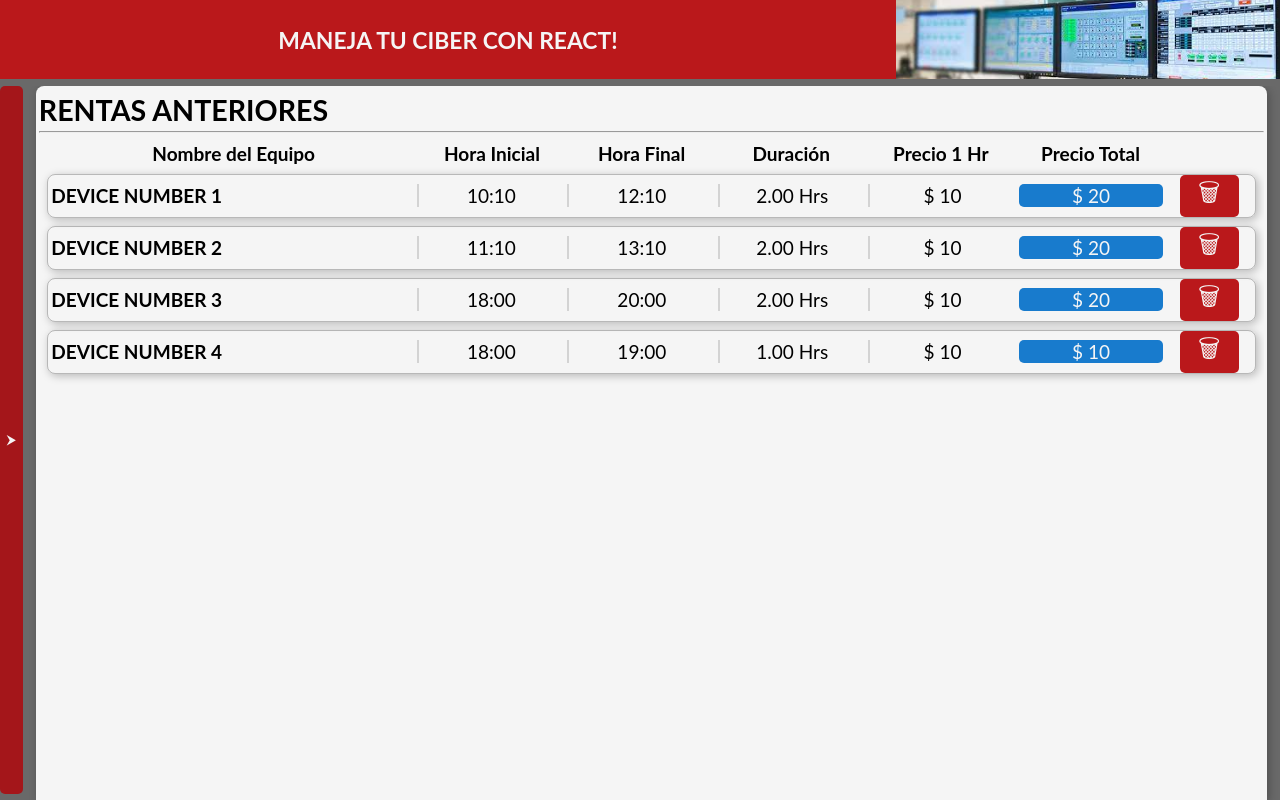
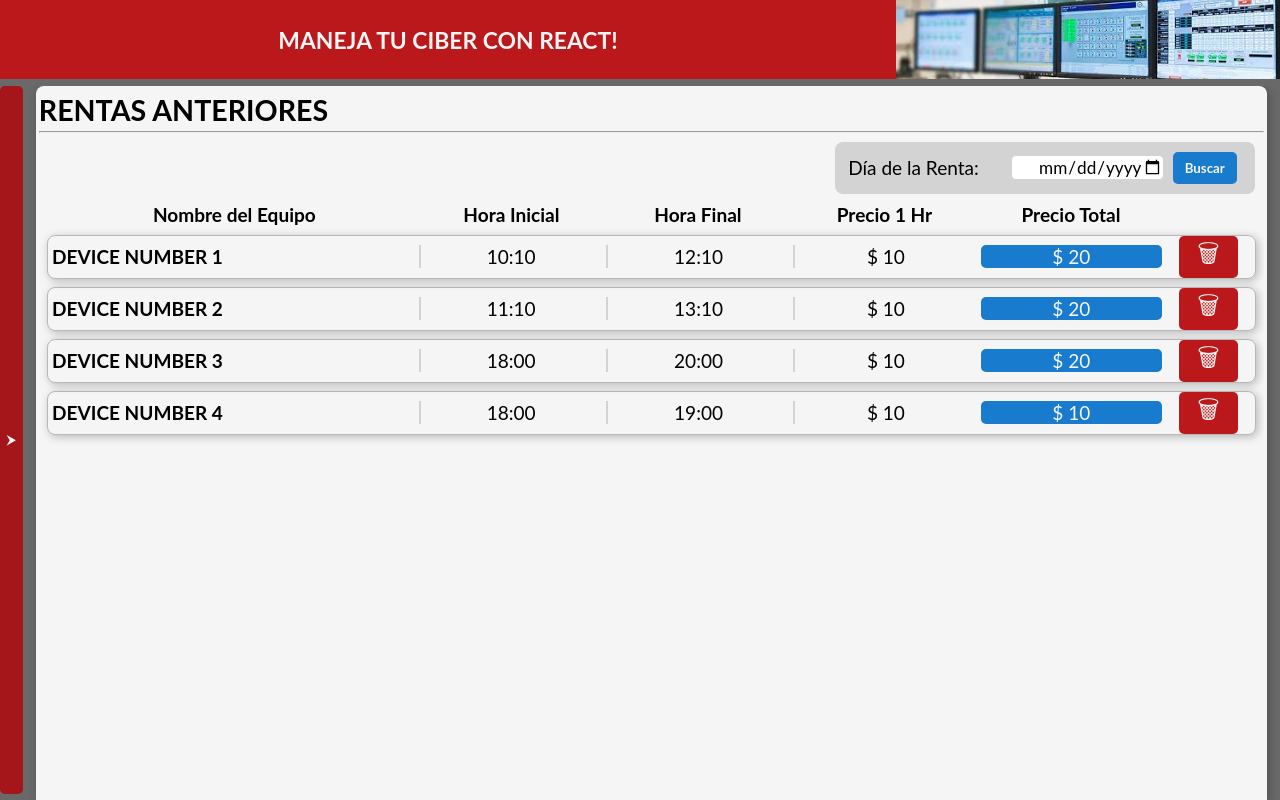
Before and after one commit to RaisedEel/react-ciber, a React (Create React App) app: page /rentas in a window 1280 px wide. Built offline with nearby package versions, Linux system fonts and the light colour scheme.

Commit message:
Agregado un buscador por fecha a la pagina de rentas. No funcional hasta que se agreguen estados.

```diff
--- a/src/components/rentals/RentalItem.js
+++ b/src/components/rentals/RentalItem.js
@@ -8,7 +8,6 @@ function RentalItem(props) {
         <p className={classes.name}>{props.name}</p>
         <p className={classes.data}>{props.startTime}</p>
         <p className={classes.data}>{props.endTime}</p>
-        <p className={classes.data}>{props.duration} Hrs</p>
         <p className={classes.data}>$ {props.price}</p>
         <p className={classes.result}>$ {props.total}</p>
         <div className={classes.actions}>
--- a/src/components/rentals/RentalItem.module.css
+++ b/src/components/rentals/RentalItem.module.css
@@ -12,7 +12,7 @@
 
 .data,
 .result {
-  width: 12%;
+  width: 15%;
   text-align: center;
 }
 
--- a/src/components/rentals/RentalsList.js
+++ b/src/components/rentals/RentalsList.js
@@ -9,7 +9,6 @@ function RentalsList(props) {
         <span className={classes.name}>Nombre del Equipo</span>
         <span>Hora Inicial</span>
         <span>Hora Final</span>
-        <span>Duración</span>
         <span>Precio 1 Hr</span>
         <span>Precio Total</span>
         <span className={classes.last}/>
--- a/src/components/rentals/RentalsList.module.css
+++ b/src/components/rentals/RentalsList.module.css
@@ -14,7 +14,7 @@
 }
 
 .header span {
-  width: 12%;
+  width: 15%;
   padding-left: 2px;
   text-align: center;
 }
--- /dev/null
+++ b/src/components/rentals/SearchRental.js
@@ -0,0 +1,15 @@
+import classes from './SearchRental.module.css';
+
+function SearchRental() {
+  return (
+    <form className={classes.search}>
+      <div className={classes.inputBox}>
+        <label htmlFor='search'>Día de la Renta: </label>
+        <input id='search' type='date' />
+        <button type='button'>Buscar</button>
+      </div>
+    </form>
+  );
+}
+
+export default SearchRental;
--- /dev/null
+++ b/src/components/rentals/SearchRental.module.css
@@ -0,0 +1,32 @@
+.search {
+  margin: 9px;
+  display: flex;
+  justify-content: flex-end;
+}
+
+.inputBox {
+  width: 400px;
+  padding: 10px;
+  display: flex;
+  justify-content: space-evenly;
+  align-items: center;
+  background-color: lightgray;
+  border-radius: 8px;
+}
+
+.search label {
+  width: 40%;
+}
+
+.search input {
+  font-size: 0.9rem;
+  border: 1px solid lightgray;
+  border-radius: 5px;
+  text-align: right;
+}
+
+.search button {
+  margin: 0 5px;
+  padding: 2% 3%;
+  font-weight: 700;
+}
--- a/src/pages/RentalsPage.js
+++ b/src/pages/RentalsPage.js
@@ -1,5 +1,6 @@
 import MainContentWrapper from '../components/wrappers/MainContentWrapper';
 import RentalsList from '../components/rentals/RentalsList';
+import SearchRental from '../components/rentals/SearchRental';
 
 const DUMMY_RENTALS = [
   {
@@ -39,6 +40,7 @@ const DUMMY_RENTALS = [
 function RentalsPage() {
   return (
     <MainContentWrapper title='RENTAS ANTERIORES'>
+      <SearchRental />
       <RentalsList rentals={DUMMY_RENTALS} />
     </MainContentWrapper>
   );
```
